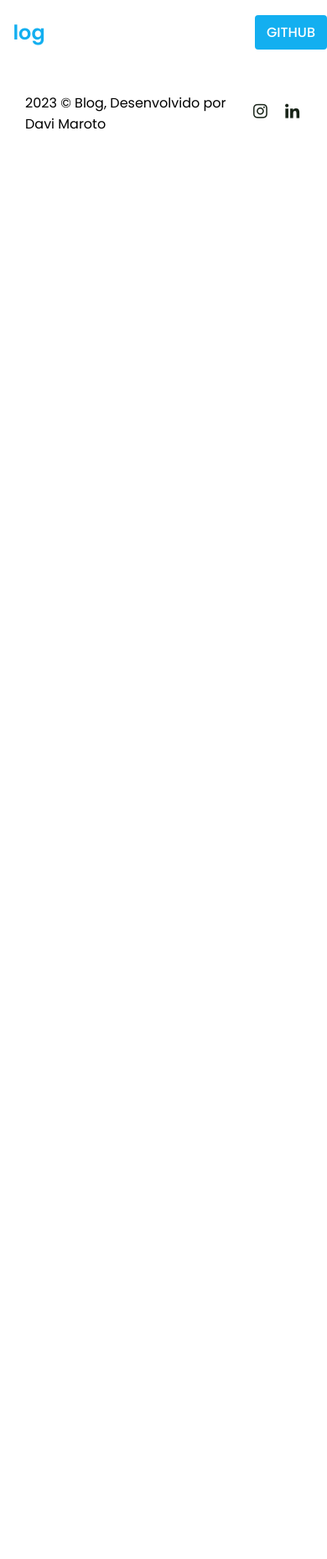
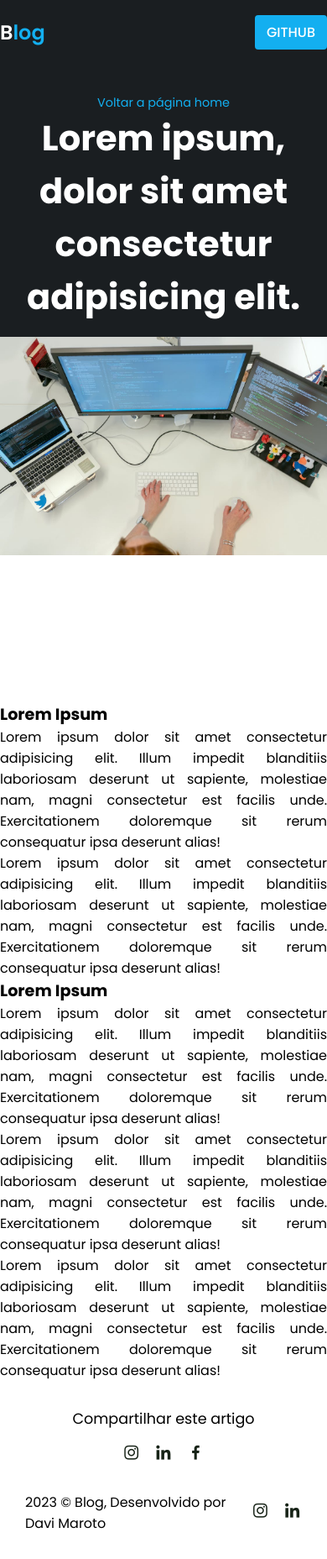
Before and after one commit to DaviMaroto/Blog, a plain HTML site: page single-page.html in a window 390 px wide. Shown: the whole page at 84% size. Before the commit the page ends 844 px from the top, so only its background shows below. Drawn offline with nearby package versions, Linux system fonts and the light colour scheme.

Commit message:
Inicio de testes responsivo

```diff
--- a/Css/style.css
+++ b/Css/style.css
@@ -208,3 +208,56 @@ header.shadow .logo{
     color: var(--second-color);
     transition: 0.3s all linear;
 }
+.post-header{
+    width: 100%;
+    height: 500px;
+    background: var(--container-color);
+}
+.post-container{
+    max-width: 800px;
+    margin: auto;
+    width: 100%;
+}
+.header-content{
+    display: flex;
+    flex-direction: column;
+    align-items: center;
+    margin-top: 4rem !important;
+}
+.back-home{
+    color: var(--second-color);
+    font-size: 0.9rem;
+}
+.header-title{
+    width: 90%;
+    font-size: 2.6rem;
+    color: var(--bg-color);
+    text-align: center;
+    margin-bottom: 1rem;
+}
+.home-img{
+    width: 100%;
+    height: 420px;
+    object-fit: cover;
+    object-position: center;
+}
+.post-content{
+    margin-top: 18rem !important;
+}
+.sub-heading{
+    font-size: 1.2rem;
+}
+.post-text{
+    font-size: 1rem;
+    line-height: 1.7rem 0;
+    text-align: justify;
+}
+.share{
+    display: flex;
+    flex-direction: column;
+    align-items: center;
+    row-gap: 1rem;
+}
+.share-title{
+    font-size: 1.1rem;
+}
--- a/single-page.html
+++ b/single-page.html
@@ -4,7 +4,7 @@
     <meta charset="UTF-8">
     <meta http-equiv="X-UA-Compatible" content="IE=edge">
     <meta name="viewport" content="width=device-width, initial-scale=1.0">
-    <title>Blog</title>
+    <title>single-page</title>
     <link rel="stylesheet" href="Css/style.css">
     <!--Link de icones-->
     <link href='https://unpkg.com/boxicons@2.1.4/css/boxicons.min.css' rel='stylesheet'>
@@ -12,13 +12,45 @@
 <body>
     <header>
         <div class="nav container">
-        <a href="#" class="logo">B<span>log</span></a>
+        <a href="index.html" class="logo">B<span>log</span></a>
         <a href="#" class="github">Github</a>
     </div>
     </header>
-     <section class="post container">
 
+    <section class="post-header">
+        <div class="header-content post-container">
+            <a href="index.html" class="back-home">Voltar a página home</a>
+
+            <h1 class="header-title">Lorem ipsum, dolor sit amet consectetur adipisicing elit.</h1>
+            <img src="imagens/Post 1.jpeg" alt="">
+        </div>
+
+    </section>
+
+
+
+
+
+     <section class="post-content post-container">
+        <h2 class="sub-heading">Lorem Ipsum</h2>
+        <p class="post-text">Lorem ipsum dolor sit amet consectetur adipisicing elit. Illum impedit blanditiis laboriosam deserunt ut sapiente, molestiae nam, magni consectetur est facilis unde. Exercitationem doloremque sit rerum consequatur ipsa deserunt alias!</p>
+        <p class="post-text">Lorem ipsum dolor sit amet consectetur adipisicing elit. Illum impedit blanditiis laboriosam deserunt ut sapiente, molestiae nam, magni consectetur est facilis unde. Exercitationem doloremque sit rerum consequatur ipsa deserunt alias!</p>
+        <h2 class="sub-heading">Lorem Ipsum</h2>
+        <p class="post-text">Lorem ipsum dolor sit amet consectetur adipisicing elit. Illum impedit blanditiis laboriosam deserunt ut sapiente, molestiae nam, magni consectetur est facilis unde. Exercitationem doloremque sit rerum consequatur ipsa deserunt alias!</p>
+        <p class="post-text">Lorem ipsum dolor sit amet consectetur adipisicing elit. Illum impedit blanditiis laboriosam deserunt ut sapiente, molestiae nam, magni consectetur est facilis unde. Exercitationem doloremque sit rerum consequatur ipsa deserunt alias!</p>
+        <p class="post-text">Lorem ipsum dolor sit amet consectetur adipisicing elit. Illum impedit blanditiis laboriosam deserunt ut sapiente, molestiae nam, magni consectetur est facilis unde. Exercitationem doloremque sit rerum consequatur ipsa deserunt alias!</p>
      </section>
+
+     <div class="share post-container">
+        <span class="share-title">Compartilhar este artigo</span>
+        <div class="social">
+            <a href="#"><i class='bx bxl-instagram'></i></a>
+            <a href="#"><i class='bx bxl-linkedin'></i></a>
+            <a href="#"><i class='bx bxl-facebook'></i></a>
+        </div>
+     </div>
+
+
 <footer>
     <div class="footer container">
         <p>2023 &#169 Blog, Desenvolvido por Davi Maroto </p>
```
